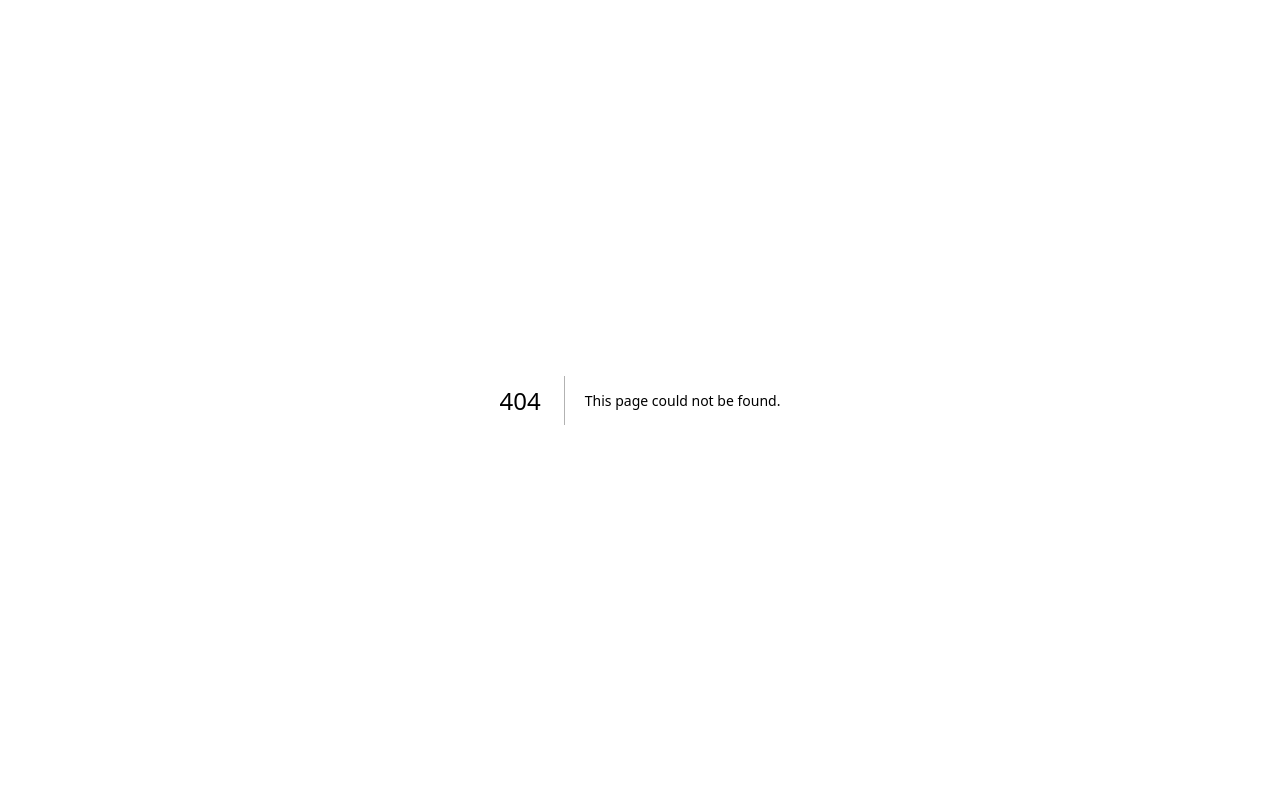
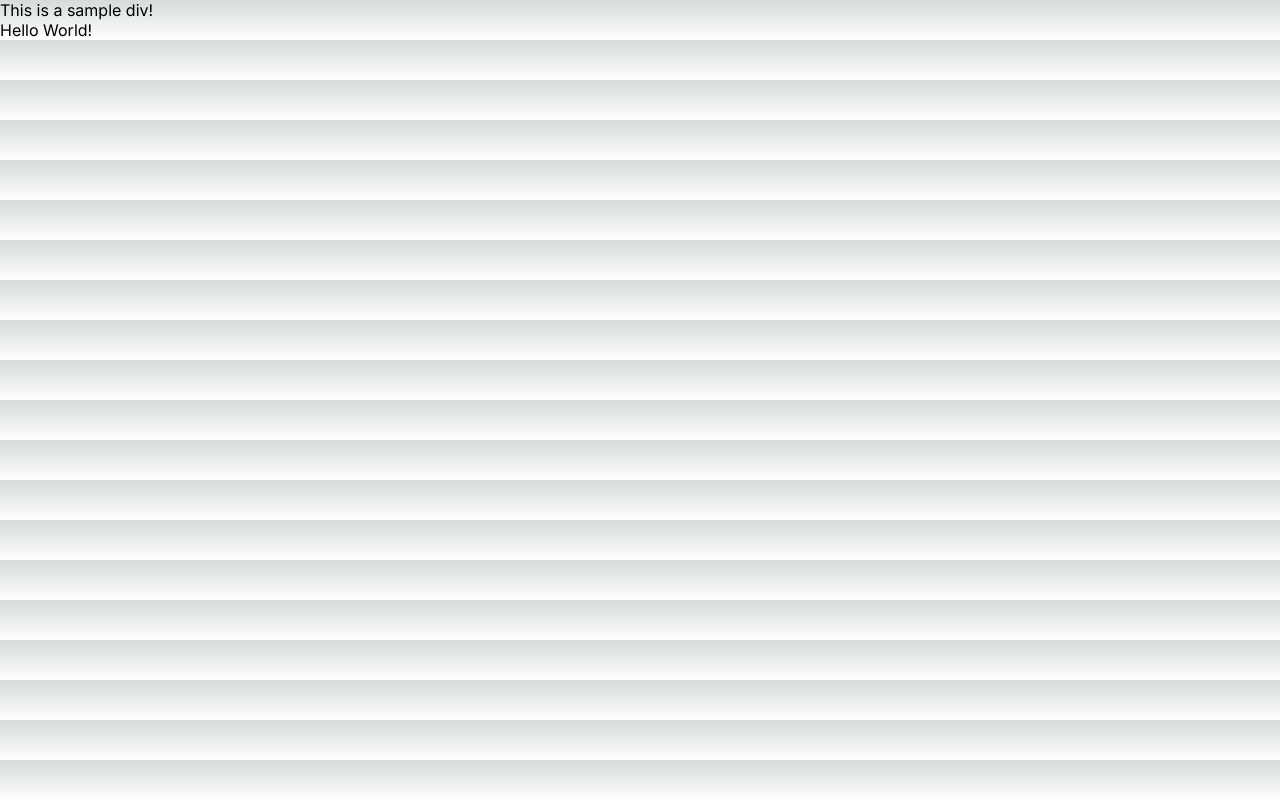
Before and after one commit to gagan257/Image-Gallery, a Next.js app: page /test in a window 1280 px wide. Before the commit this address had no page. Built offline with nearby package versions, Linux system fonts and the light colour scheme.

Commit message:
loading, not found features

```diff
--- a/src/app/layout.tsx
+++ b/src/app/layout.tsx
@@ -1,22 +1,25 @@
-import './globals.css'
-import type { Metadata } from 'next'
-import { Inter } from 'next/font/google'
+import "./globals.css";
+import type { Metadata } from "next";
+import { Inter } from "next/font/google";
 
-const inter = Inter({ subsets: ['latin'] })
+const inter = Inter({ subsets: ["latin"] });
 
 export const metadata: Metadata = {
-  title: 'Create Next App',
-  description: 'Generated by create next app',
-}
+  title: "Image Gallery using NextJS",
+  description: "Generated by create next app",
+};
 
 export default function RootLayout({
   children,
 }: {
-  children: React.ReactNode
+  children: React.ReactNode;
 }) {
   return (
     <html lang="en">
-      <body className={inter.className}>{children}</body>
+      <body className={inter.className}>
+        <div>This is a sample div!</div>
+        {children}
+      </body>
     </html>
-  )
+  );
 }
--- /dev/null
+++ b/src/app/loading.tsx
@@ -0,0 +1,3 @@
+export default function Loading() {
+  return <div>Loading...</div>;
+}
--- /dev/null
+++ b/src/app/test/page.tsx
@@ -0,0 +1,6 @@
+import { resolve } from "path";
+
+export default async function test() {
+  await new Promise((resolve) => setTimeout(resolve, 1000));
+  return <div>Hello World!</div>;
+}
```
Also changed, not shown: src/app/not-found.tsx (added, +8 -0 lines), src/app/page.tsx (+4 -8 lines), 1 other file (tests, documents, lock files or other folders).
